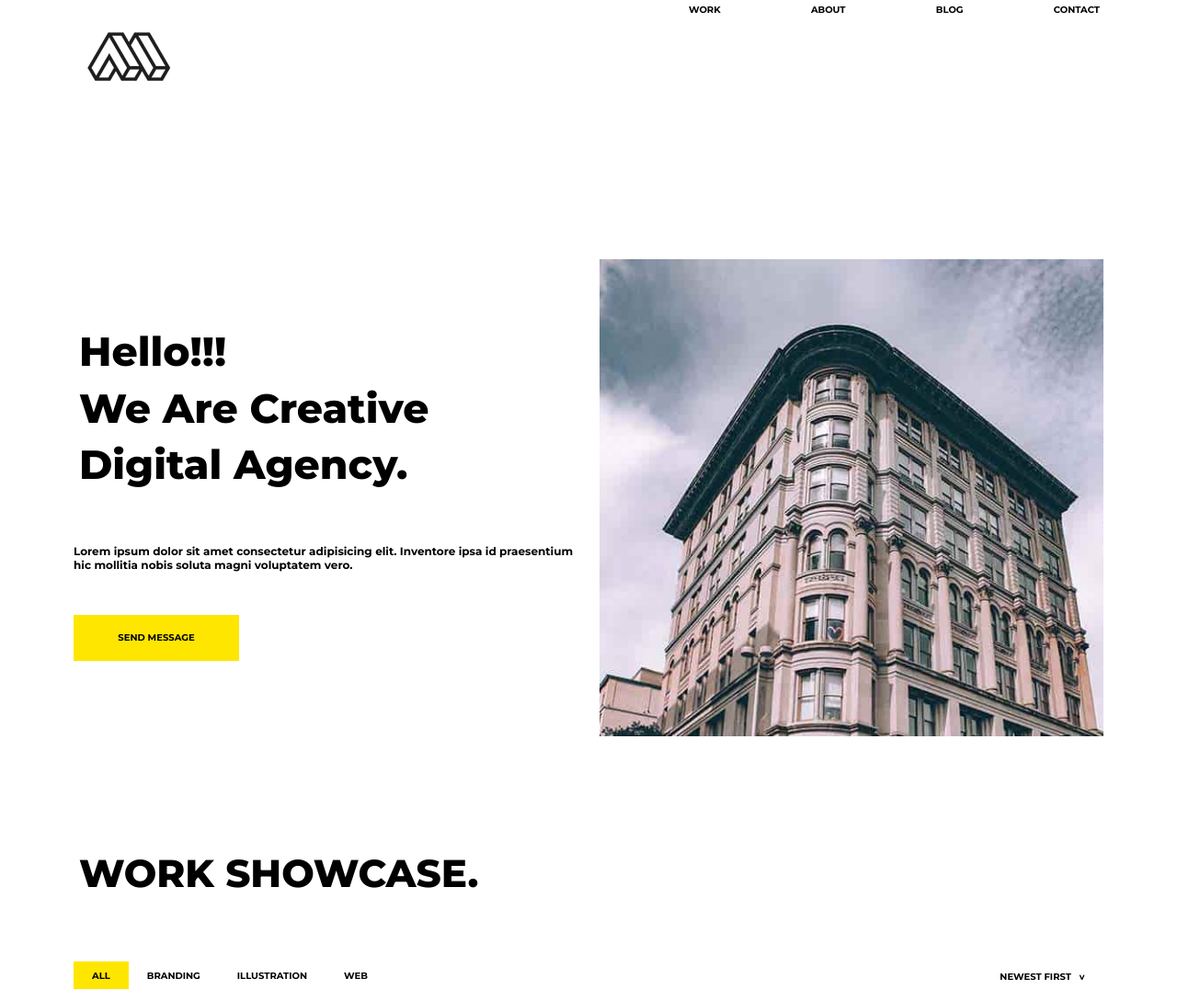
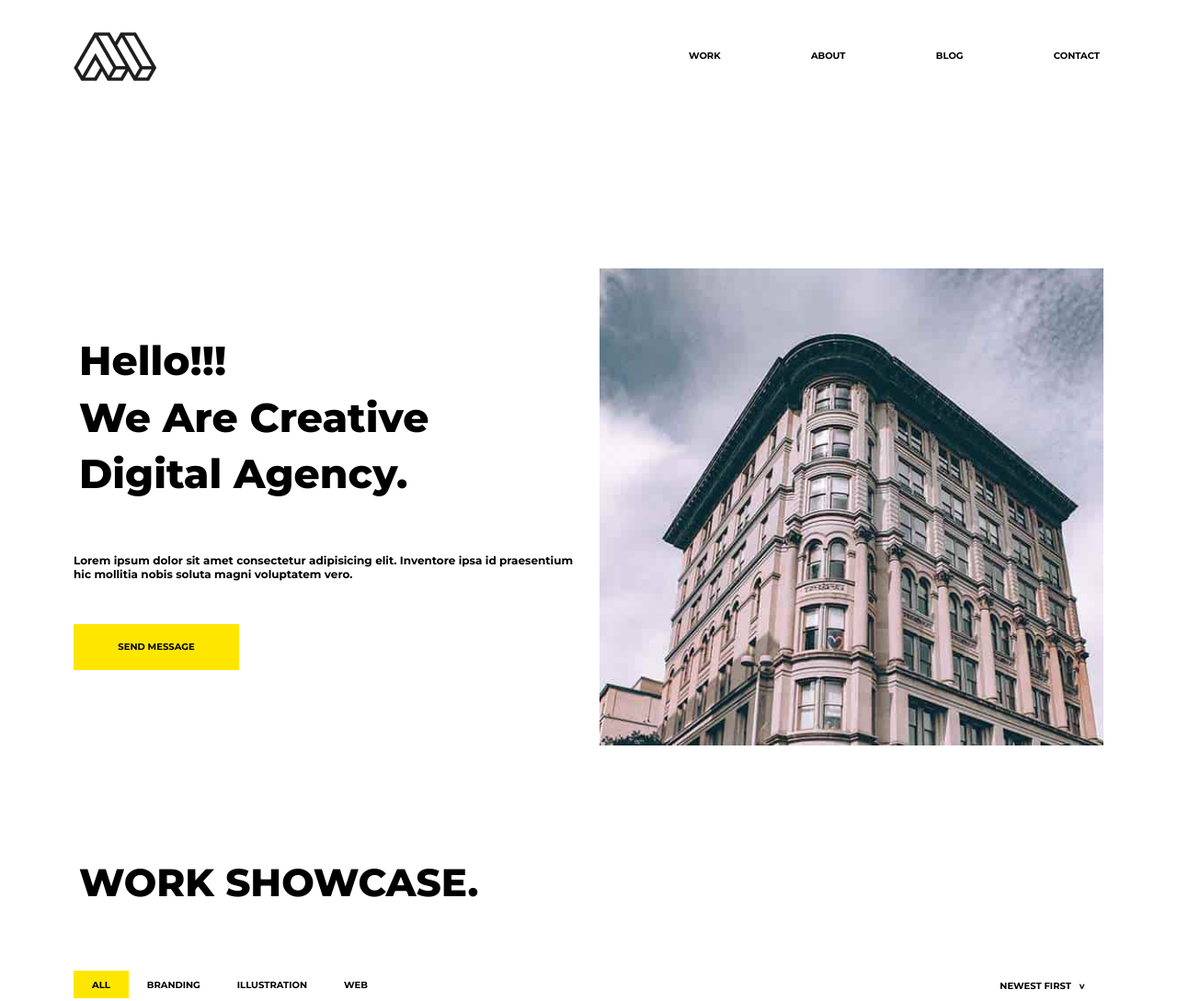
Before and after one commit to Gergi83/Mint, a website: page dist/index.html in a window 1280 px wide. Shown: the top 1089 px of the page at 92% size. Drawn offline with Linux system fonts and the light colour scheme.

Commit message:
fix nav2

```diff
--- a/scss/layout/_navigation.scss
+++ b/scss/layout/_navigation.scss
@@ -1,18 +1,15 @@
 .nav {
   @include section-layout;
-  height: 17.2rem;
-  // min-height: 12.3rem;
-  // display: flex;
-  // justify-content: space-between;
-  // align-items: center;
+  height: 18.2rem;
 
   &__logo {
-    margin: 3.5rem 1.5rem;
+    margin: 3.5rem 0 0 0;
   }
 
   &__menu-container {
-    width: 100%;
+    width: 70%;
     max-width: 45.5rem;
+    margin: 5rem 0 0 3.6rem;
     float: right;
     display: flex;
     flex-direction: row-reverse;
@@ -21,6 +18,7 @@
 
     @include respond(phone) {
       width: 15rem;
+      margin: 1rem 0 0 0;
     }
 
     .nav__menu-btn {
```
Also changed, not shown: dist/css/main.css.
